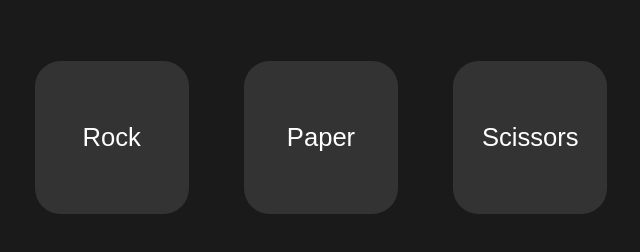
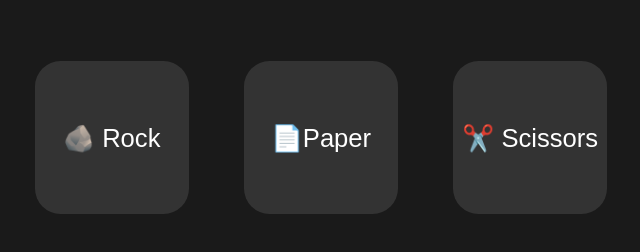
Before and after one commit to boccos/rockPaperScissors, a plain HTML site: page index.html in a window 1280 px wide. Shown: the part 278-530 px from the top of the page, without its empty margins (319-959 px from the left). Drawn offline with Linux system fonts and the light colour scheme.

Commit message:
Fixed the addition of emojis

```diff
--- a/index.html
+++ b/index.html
@@ -13,9 +13,9 @@
 
 
         <div>
-            <button id="rock 🪨">Rock</button>
-            <button id="paper 📄">Paper</button>
-            <button id="scissors ✂️">Scissors</button>
+            <button id="rock">🪨 Rock</button>
+            <button id="paper"> 📄Paper</button>
+            <button id="scissors">✂️ Scissors</button>
         </div>
 
 
--- a/rps.js
+++ b/rps.js
@@ -12,7 +12,7 @@ let score = document.querySelector("#scores");
 let result = document.querySelector("#gameResult");
 
 const restartGame = document.createElement("button");
-restartGame.textContent = "Restart 🔄";
+restartGame.textContent = "🔄 Restart";
 
 buttonRock.addEventListener("click", () => {
     buttons.forEach(b => b.style.backgroundColor = "#333");
```
